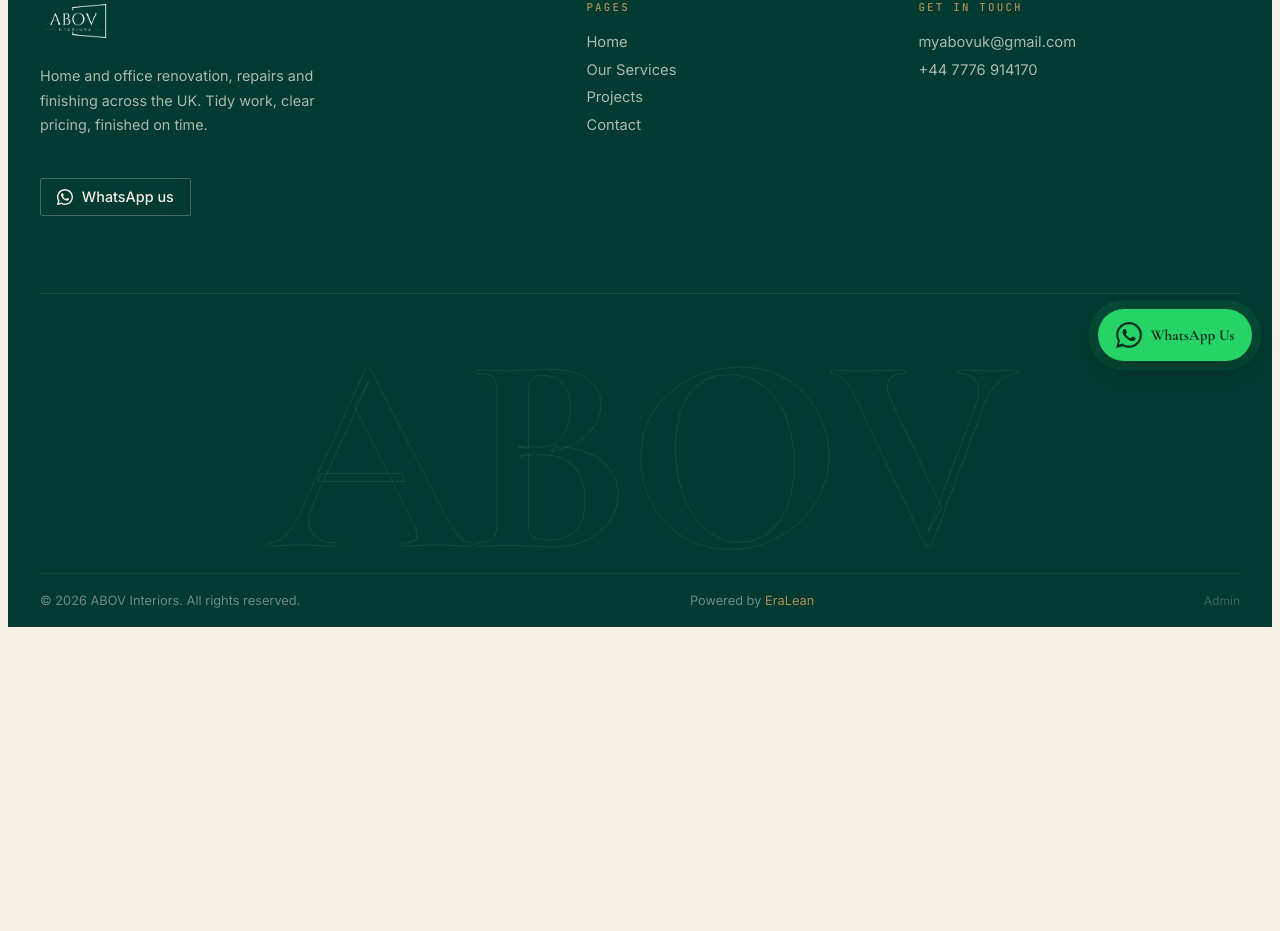
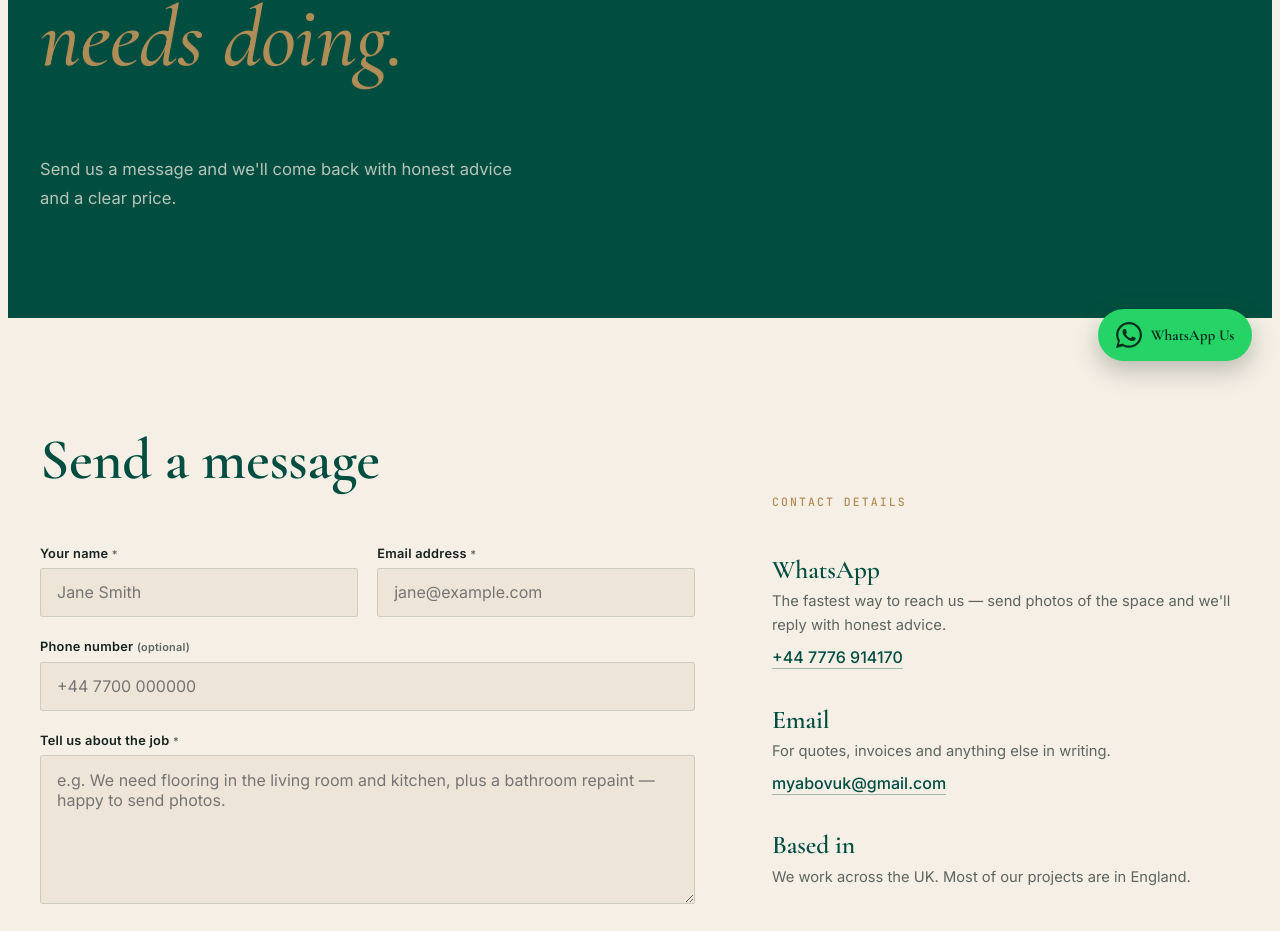
Before and after one commit to asafaksoy1/abov, a Vue app: page /contact in a window 1280 px wide. Shown: the part 411-1342 px from the top of the page. Before the commit the page ends 1046 px from the top, so only its background shows below. Built offline with nearby package versions, Linux system fonts and the light colour scheme; no server answers.

Commit message:
Implement contact form with submission logic
Added a contact form with validation and submission handling using Web3Forms API.

```diff
--- a/src/views/ContactView.vue
+++ b/src/views/ContactView.vue
@@ -1,9 +1,172 @@
+<script setup>
+import { ref } from 'vue'
+import { CONTACT, whatsappLink } from '../lib/supabase'
+
+const name = ref('')
+const email = ref('')
+const phone = ref('')
+const message = ref('')
+const sending = ref(false)
+const sent = ref(false)
+const error = ref('')
+
+// ─── Replace this with your Web3Forms access key ───────────────────────────
+const WEB3FORMS_KEY = 'YOUR_WEB3FORMS_KEY'
+// ──────────────────────────────────────────────────────────────────────────
+
+async function submit() {
+  error.value = ''
+  if (!name.value || !email.value || !message.value) {
+    error.value = 'Please fill in your name, email and message.'
+    return
+  }
+  sending.value = true
+  try {
+    const res = await fetch('https://api.web3forms.com/submit', {
+      method: 'POST',
+      headers: { 'Content-Type': 'application/json', Accept: 'application/json' },
+      body: JSON.stringify({
+        access_key: WEB3FORMS_KEY,
+        name: name.value,
+        email: email.value,
+        phone: phone.value,
+        message: message.value,
+        subject: `New enquiry from ${name.value} — ABOV Interiors`,
+      }),
+    })
+    const data = await res.json()
+    if (data.success) { sent.value = true }
+    else { error.value = 'Something went wrong. Please try WhatsApp instead.' }
+  } catch {
+    error.value = 'Could not send. Please try WhatsApp instead.'
+  }
+  sending.value = false
+}
+</script>
+
 <template>
-  <section class="section--green page-head">
+  <section class="contact-hero">
     <div class="container">
-      <span class="eyebrow">01 / Contact</span>
-      <h1>Get in touch.</h1>
-      <p class="lead">The contact form with image upload is built in the next step.</p>
+      <span class="kicker" v-reveal>Get in touch</span>
+      <h1 v-reveal="1">Tell us what<br /><em>needs doing.</em></h1>
+      <p class="lead" v-reveal="2">Send us a message and we'll come back with honest advice and a clear price.</p>
+    </div>
+  </section>
+
+  <section class="section contact-body">
+    <div class="container contact-grid">
+
+      <!-- Form -->
+      <div class="form-wrap" v-reveal>
+        <!-- Success state -->
+        <div v-if="sent" class="form-success">
+          <span class="kicker kicker--brass">Message sent</span>
+          <h2>We'll be in touch shortly.</h2>
+          <p>In a hurry? Message us directly on WhatsApp for a faster reply.</p>
+          <a :href="whatsappLink()" target="_blank" rel="noopener" class="btn btn-fill" style="margin-top:1.5rem">WhatsApp us</a>
+        </div>
+
+        <!-- Form -->
+        <form v-else class="contact-form" @submit.prevent="submit">
+          <h2>Send a message</h2>
+
+          <div class="field-row">
+            <label class="field">
+              <span>Your name <em class="req">*</em></span>
+              <input v-model="name" type="text" placeholder="Jane Smith" :disabled="sending" />
+            </label>
+            <label class="field">
+              <span>Email address <em class="req">*</em></span>
+              <input v-model="email" type="email" placeholder="jane@example.com" :disabled="sending" />
+            </label>
+          </div>
+
+          <label class="field">
+            <span>Phone number <em class="opt">(optional)</em></span>
+            <input v-model="phone" type="tel" placeholder="+44 7700 000000" :disabled="sending" />
+          </label>
+
+          <label class="field">
+            <span>Tell us about the job <em class="req">*</em></span>
+            <textarea v-model="message" rows="6" placeholder="e.g. We need flooring in the living room and kitchen, plus a bathroom repaint — happy to send photos." :disabled="sending"></textarea>
+          </label>
+
+          <p v-if="error" class="form-error" role="alert">{{ error }}</p>
+
+          <button class="btn btn-fill submit-btn" type="submit" :disabled="sending">
+            {{ sending ? 'Sending…' : 'Send message' }}
+          </button>
+        </form>
+      </div>
+
+      <!-- Contact info -->
+      <aside class="contact-info" v-reveal="1">
+        <span class="kicker kicker--brass">Contact details</span>
+
+        <div class="info-block">
+          <h3>WhatsApp</h3>
+          <p>The fastest way to reach us — send photos of the space and we'll reply with honest advice.</p>
+          <a :href="whatsappLink()" target="_blank" rel="noopener" class="info-link">{{ CONTACT.whatsappDisplay }}</a>
+        </div>
+
+        <div class="info-block">
+          <h3>Email</h3>
+          <p>For quotes, invoices and anything else in writing.</p>
+          <a :href="`mailto:${CONTACT.email}`" class="info-link">{{ CONTACT.email }}</a>
+        </div>
+
+        <div class="info-block">
+          <h3>Based in</h3>
+          <p>We work across the UK. Most of our projects are in England.</p>
+        </div>
+      </aside>
     </div>
   </section>
 </template>
+
+<style scoped>
+em { font-style: italic; color: var(--brass, #b08d57); }
+em.req, em.opt { font-style: normal; color: var(--muted, #5c665f); font-size: 0.85em; }
+
+.contact-hero {
+  background: var(--green, #014d40);
+  padding: clamp(9rem, 16vw, 14rem) 0 clamp(4rem, 7vw, 7rem);
+}
+.contact-hero h1 { color: var(--cream, #f5efe6); }
+.contact-hero .lead { color: rgba(245,239,230,0.74); margin-top: 1.2rem; max-width: 48ch; }
+
+.contact-grid { display: grid; grid-template-columns: 1.4fr 1fr; gap: clamp(3rem, 6vw, 6rem); align-items: start; }
+
+/* Form */
+.contact-form h2 { margin: 0 0 2rem; }
+.contact-form { display: grid; gap: 1.4rem; }
+.field-row { display: grid; grid-template-columns: 1fr 1fr; gap: 1.2rem; }
+.field { display: grid; gap: 0.45rem; }
+.field span { font-family: var(--ui, 'Inter', sans-serif); font-size: 0.8rem; font-weight: 600; letter-spacing: 0.02em; color: var(--ink, #16221e); }
+.field input, .field textarea {
+  font-family: var(--ui, 'Inter', sans-serif); font-size: 1rem;
+  padding: 0.85rem 1rem; border: 1px solid var(--line, rgba(1,58,48,0.18));
+  border-radius: 3px; background: var(--cream-2, #ede5d8); color: var(--ink, #16221e);
+  transition: border-color 0.18s ease, background 0.18s ease; resize: vertical;
+}
+.field input:focus, .field textarea:focus { outline: none; border-color: var(--green, #014d40); background: #fff; }
+.field input:disabled, .field textarea:disabled { opacity: 0.6; }
+.submit-btn { width: 100%; padding-block: 1rem; margin-top: 0.4rem; }
+.submit-btn:disabled { opacity: 0.6; cursor: default; }
+.form-error { margin: 0; font-size: 0.88rem; color: #a23b2d; background: rgba(162,59,45,0.07); border: 1px solid rgba(162,59,45,0.18); padding: 0.7rem 0.9rem; border-radius: 3px; }
+.form-success { padding: 2rem 0; }
+.form-success h2 { margin: 0.5rem 0 0.8rem; }
+
+/* Info aside */
+.contact-info { display: grid; gap: 2.4rem; padding-top: 4rem; }
+.info-block h3 { font-family: var(--display, 'Cormorant Garamond', serif); font-size: clamp(1.3rem, 2vw, 1.6rem); margin: 0 0 0.4rem; }
+.info-block p { color: var(--muted, #5c665f); margin: 0 0 0.6rem; font-size: 0.92rem; }
+.info-link { font-weight: 500; color: var(--green, #014d40); text-decoration: none; border-bottom: 1px solid rgba(1,77,64,0.35); padding-bottom: 1px; transition: border-color 0.18s ease; }
+.info-link:hover { border-color: var(--green, #014d40); }
+
+@media (max-width: 760px) {
+  .contact-grid { grid-template-columns: 1fr; }
+  .field-row { grid-template-columns: 1fr; }
+  .contact-info { padding-top: 0; }
+}
+</style>
```
